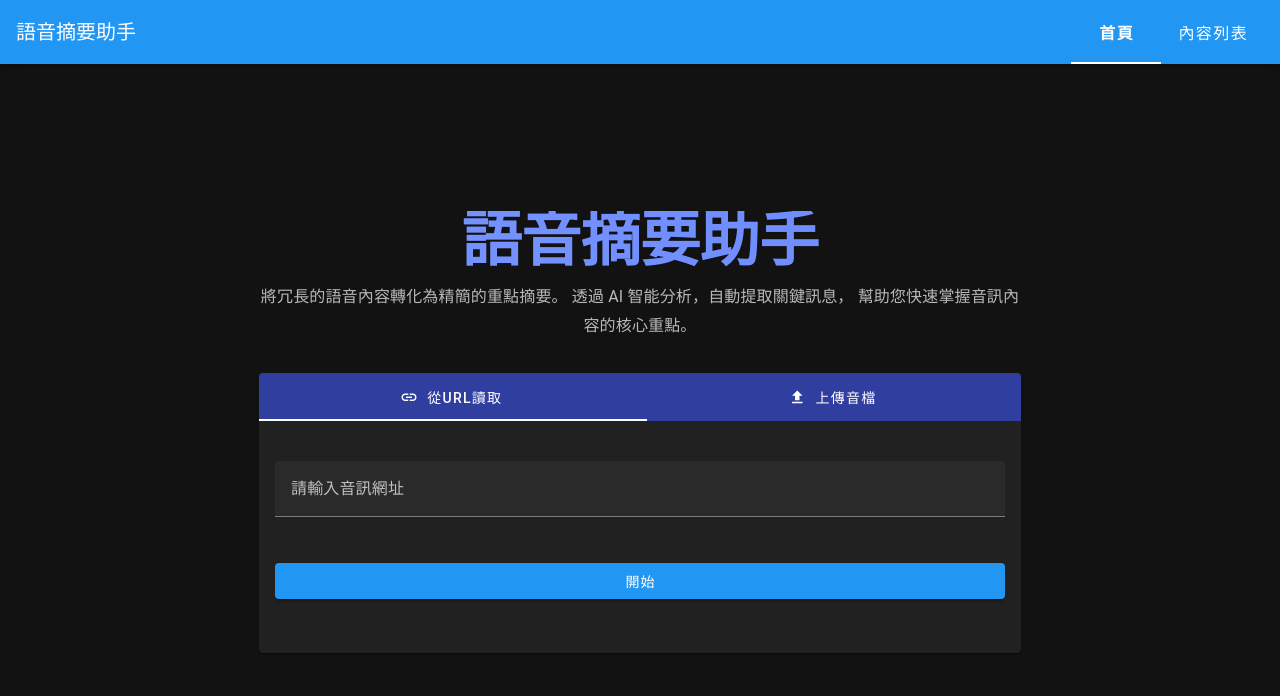
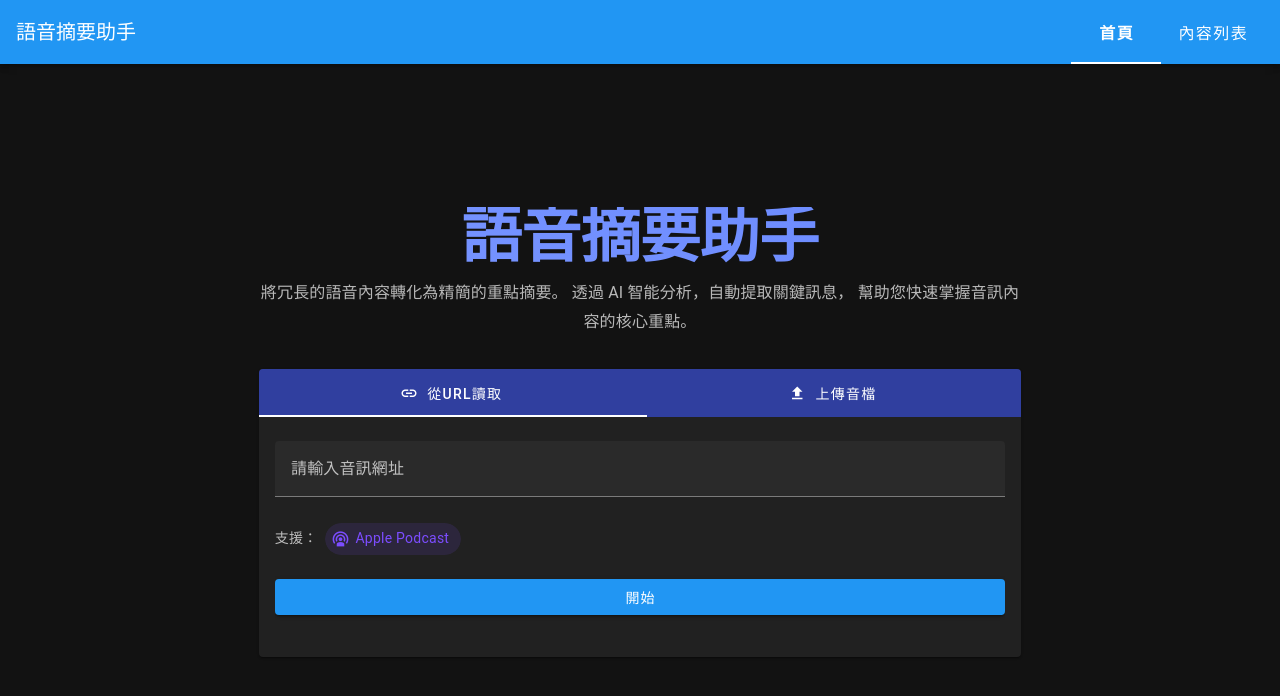
Before and after one commit to yanzzzzzzzzz/podcast-summary, a Vue app in the folder frontend/: page / in a window 1280 px wide. Shown: the top 696 px of the page. Built offline with nearby package versions, Linux system fonts and the light colour scheme; a small style sheet from the web is missing.

Commit message:
feat(frontend): show support platform

```diff
--- a/frontend/src/pages/index.vue
+++ b/frontend/src/pages/index.vue
@@ -17,16 +17,26 @@
           </v-tabs>
 
           <v-card-text>
-            <v-window v-model="tab" class="tab-content">
+            <v-window v-model="tab" class="tab-content my-1">
               <v-window-item value="url">
                 <v-form @submit.prevent="handleUrlSubmit">
                   <v-text-field
                     v-model="url"
                     label="請輸入音訊網址"
                     :disabled="loading"
-                    class="my-6"
+                    class="my-1"
                     required
                   ></v-text-field>
+                  <div class="mb-6">
+                    <span class="text-medium-emphasis mr-2">支援：</span>
+                    <v-chip
+                      color="deep-purple-accent-2"
+                      text-color="white"
+                      prepend-icon="mdi-podcast"
+                    >
+                      Apple Podcast
+                    </v-chip>
+                  </div>
                   <v-btn color="primary" :loading="loading" type="submit" block>開始</v-btn>
                 </v-form>
               </v-window-item>
```
